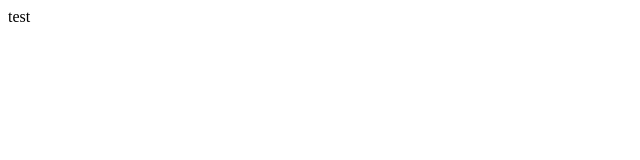
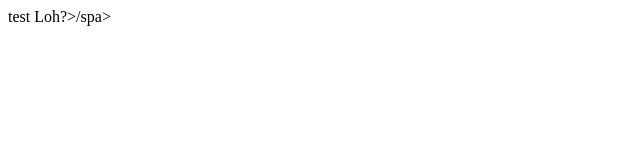
Before and after one commit to naufalb95/Percobaan-Git, a plain HTML site: page Experimental/Exp-1 Menu Slide Hover/index.html in a window 1280 px wide. Shown: the full height of the page, 0-640 px from the left. Drawn offline with Linux system fonts and the light colour scheme.

Commit message:
Update index.html
Percobaan rubah dari github

```diff
--- a/Experimental/Exp-1 Menu Slide Hover/index.html
+++ b/Experimental/Exp-1 Menu Slide Hover/index.html
@@ -4,4 +4,5 @@
 </head>
 <body>
     <span>test</span>
+    <span>Loh?>/spa>
 </body>
```
